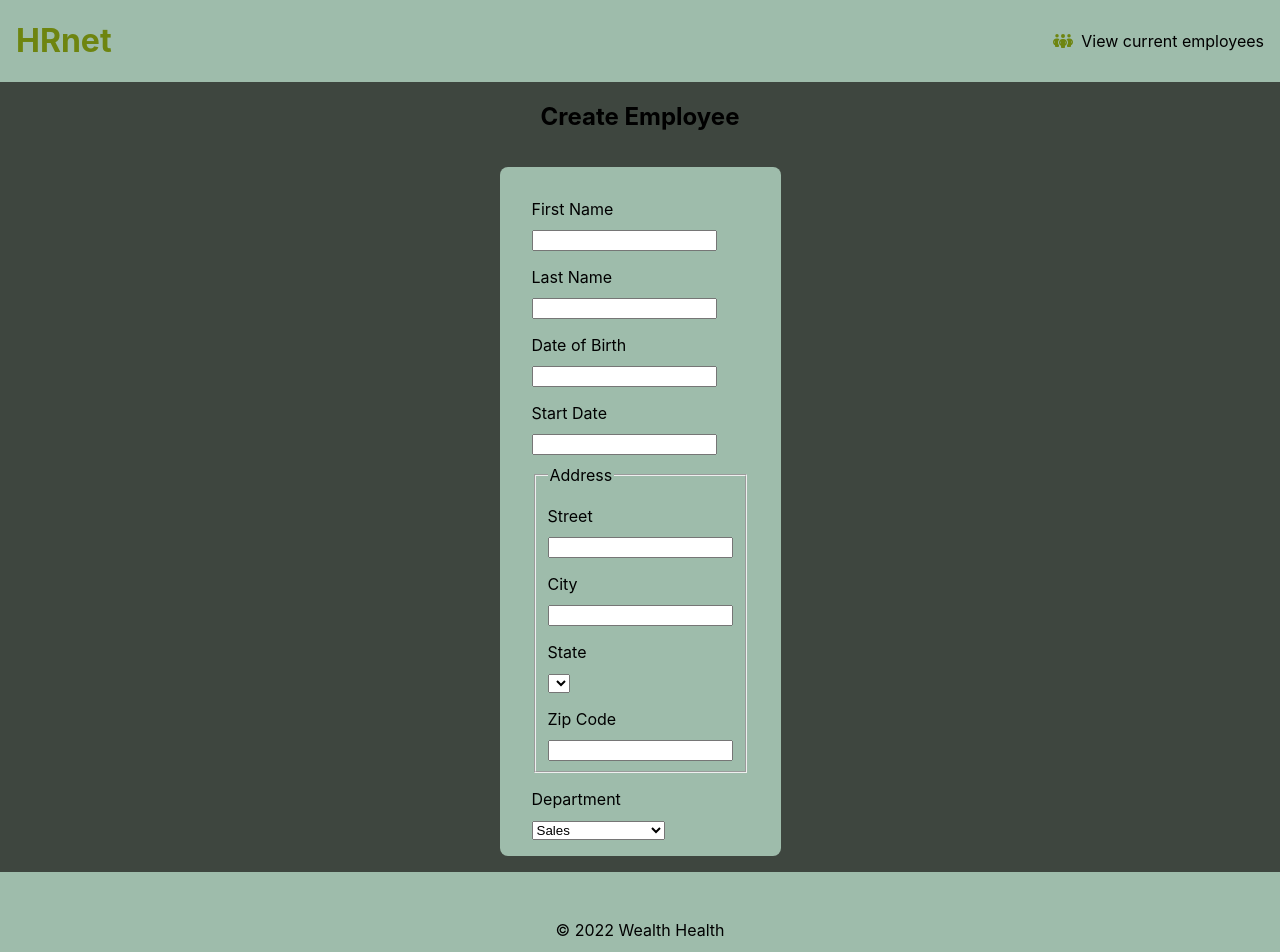
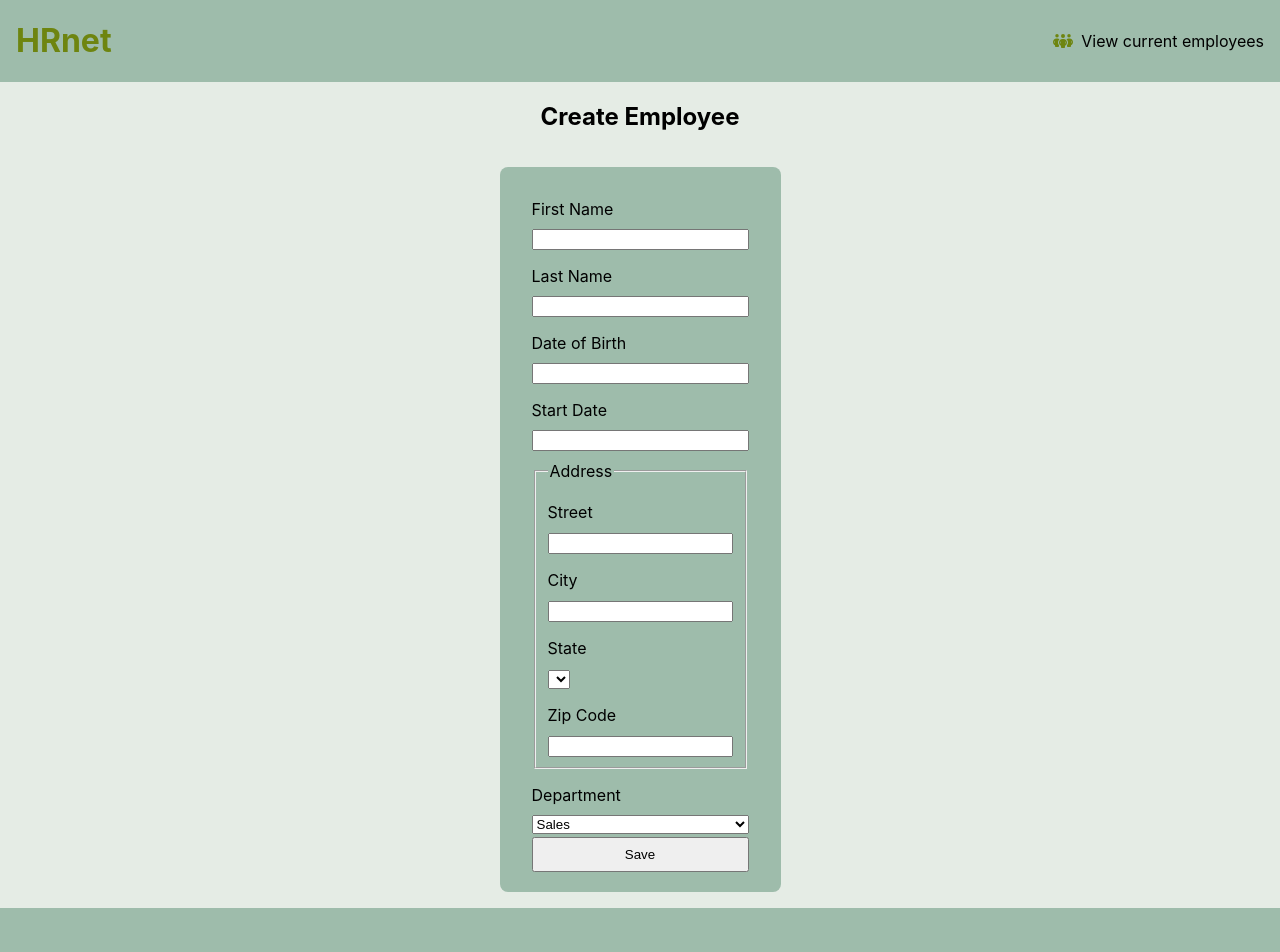
Before and after one commit to NicolasDuquesne2/NicolasDuquesne_14_06072022, a React (Create React App) app: page / in a window 1280 px wide. Shown: the top 952 px of the page. Built offline with nearby package versions, Linux system fonts and the light colour scheme.

Commit message:
Improve css and add the submit button in the form

```diff
--- a/src/Components/Form/form.css
+++ b/src/Components/Form/form.css
@@ -1,6 +1,13 @@
 #create-employee {
+    display: flex;
+    flex-direction: column;
     margin: 1rem 0 1rem 0;
     padding: 1rem 2rem 1rem 2rem;
     border-radius: 0.5rem;
     background: #9ebcab;
 }
+
+.submit {
+    padding: 0.5rem 0 0.5rem 0;
+    margin: 0.2rem 0 0.2rem 0;
+}
--- a/src/Components/Form/index.jsx
+++ b/src/Components/Form/index.jsx
@@ -42,8 +42,9 @@ function Form() {
                     <option>Human Resources</option>
                     <option>Legal</option>
                 </select>
+                <input className="submit" type="submit" value="Save" />
+            </form>
 
-            </form>
         </React.Fragment>
 
     )
--- a/src/Pages/Employees/index.jsx
+++ b/src/Pages/Employees/index.jsx
@@ -1,14 +1,16 @@
 import React from "react"
 import Header from "../../Components/Header"
+import Footer from '../../Components/Footer'
 
 function Employees() {
     return (
-        <React.Fragment>
+        <div className="background">
             <Header params={{title: "HRnet", link: {text: "Home", href: "/"}}} />
             <div className="container">
                 <h2 className="title">Current Employees</h2>
             </div>
-        </React.Fragment>
+            <Footer />
+        </div>
     )
 }
 
--- a/src/main.css
+++ b/src/main.css
@@ -14,7 +14,7 @@ body {
 
 .background {
   min-height: 100vh;
-  background: rgb(62, 70, 63);
+  background: #e5ece5;
   display: flex;
   flex-direction: column;
   justify-content: space-between;
```
